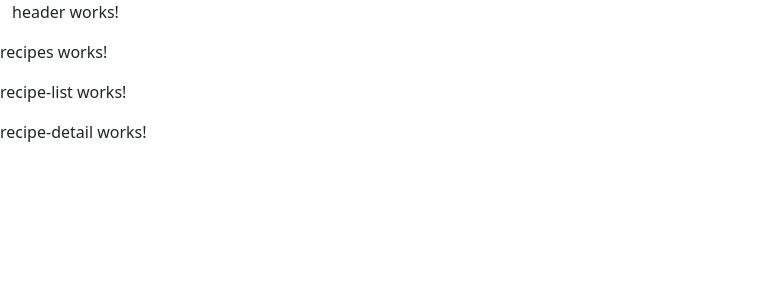
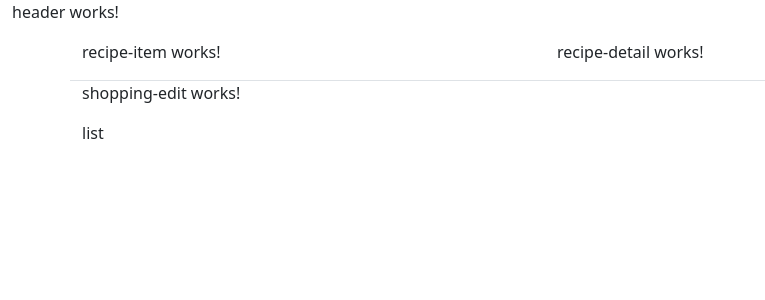
Before and after one commit to LucaSpennato/Angular-Recipe-and-Shopping-App, an Angular app: page / in a window 1280 px wide. Shown: the top 300 px of the page, without its empty margins (0-765 px from the left). Built offline with nearby package versions, Linux system fonts and the light colour scheme.

Commit message:
basic html structure

```diff
--- a/src/app/app.component.html
+++ b/src/app/app.component.html
@@ -2,4 +2,5 @@
 
 <div class="conainer">
   <app-recipes></app-recipes>
+  <app-shopping-list></app-shopping-list>
 </div>
--- a/src/app/recipes/recipe-list/recipe-list.component.html
+++ b/src/app/recipes/recipe-list/recipe-list.component.html
@@ -1 +1 @@
-<p>recipe-list works!</p>
+<app-recipe-item></app-recipe-item>
--- a/src/app/recipes/recipes.component.html
+++ b/src/app/recipes/recipes.component.html
@@ -1,4 +1,10 @@
-<p>recipes works!</p>
-
-<app-recipe-list></app-recipe-list>
-<app-recipe-detail></app-recipe-detail>
+<div class="container">
+    <div class="row">
+        <div class="col-md-5">
+            <app-recipe-list></app-recipe-list>
+        </div>
+        <div class="col-md-7">
+            <app-recipe-detail></app-recipe-detail>
+        </div>
+    </div>
+</div>
--- a/src/app/shopping-list/shopping-list.component.html
+++ b/src/app/shopping-list/shopping-list.component.html
@@ -1 +1,10 @@
-<p>shopping-list works!</p>
+<div class="container">
+    <div class="row">
+        <div class="col-xs-10 border-top">
+            <app-shopping-edit></app-shopping-edit>
+        </div>
+        <p>
+            list
+        </p>
+    </div>
+</div>
```
